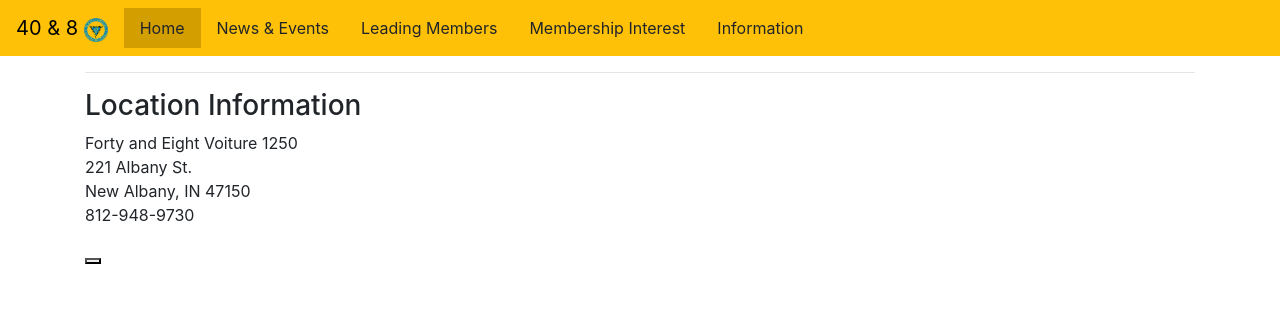
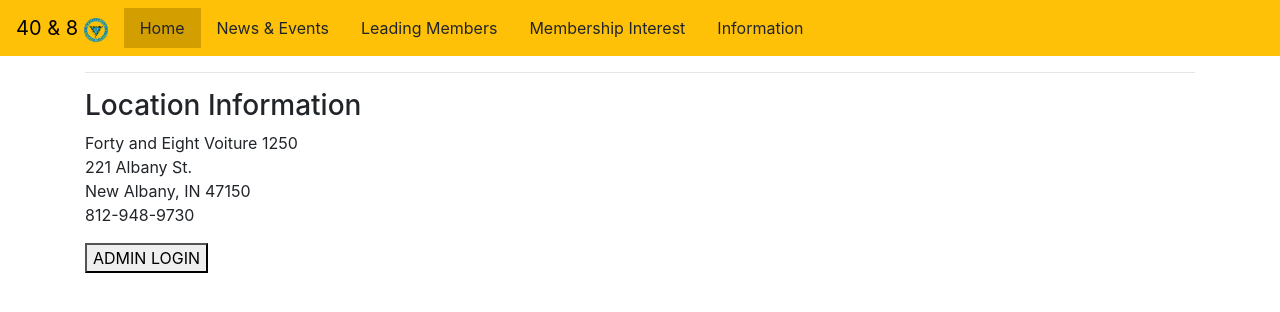
Before and after one commit to IUS-CS/capstone-20-21-yellina-markland-winnecke, an Angular app: page /information in a window 1280 px wide. Shown: the top 312 px of the page. Built offline with nearby package versions, Linux system fonts and the light colour scheme.

Commit message:
fixing button

```diff
--- a/src/app/information/information.component.html
+++ b/src/app/information/information.component.html
@@ -4,4 +4,4 @@
 	<br>New Albany, IN 47150
 	<br>812-948-9730
 </p>
-<button   (click)="goToPage()"></button>
+<button   (click)="goToPage()"> ADMIN LOGIN</button>
```
